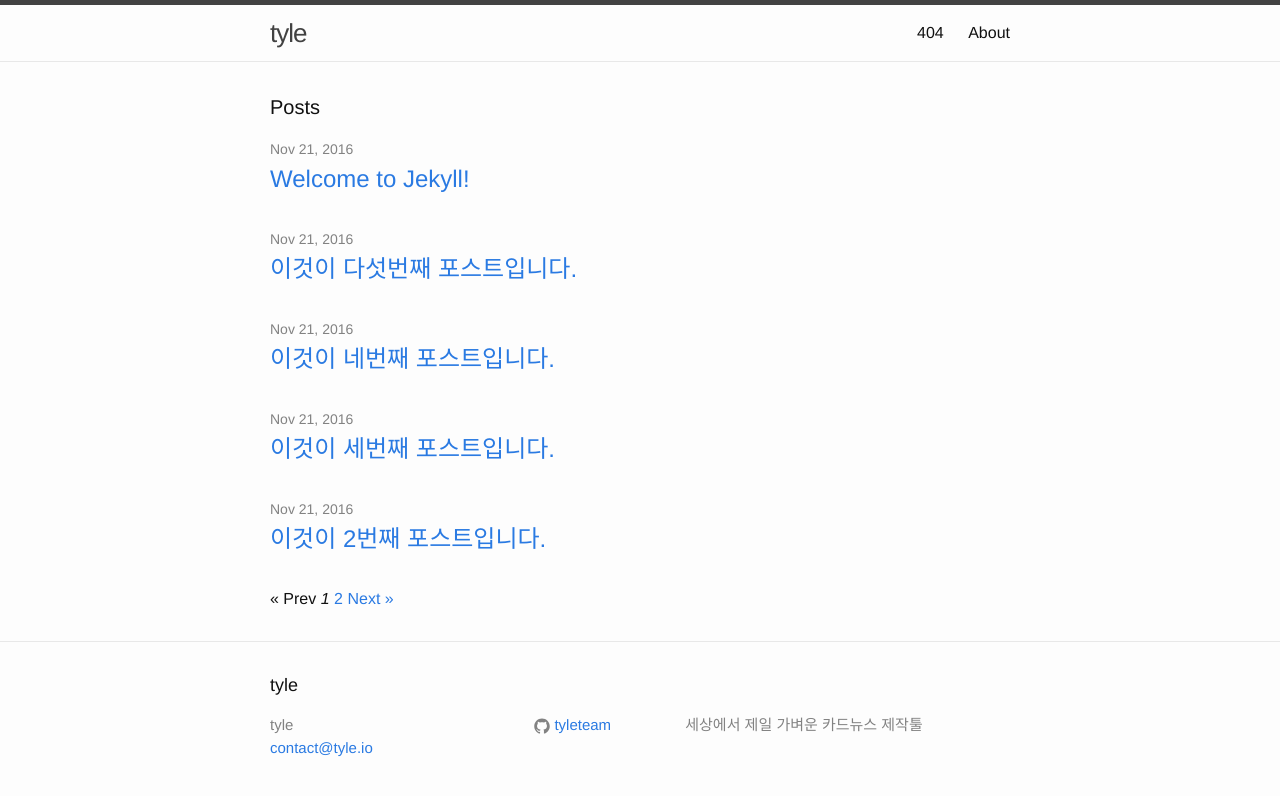
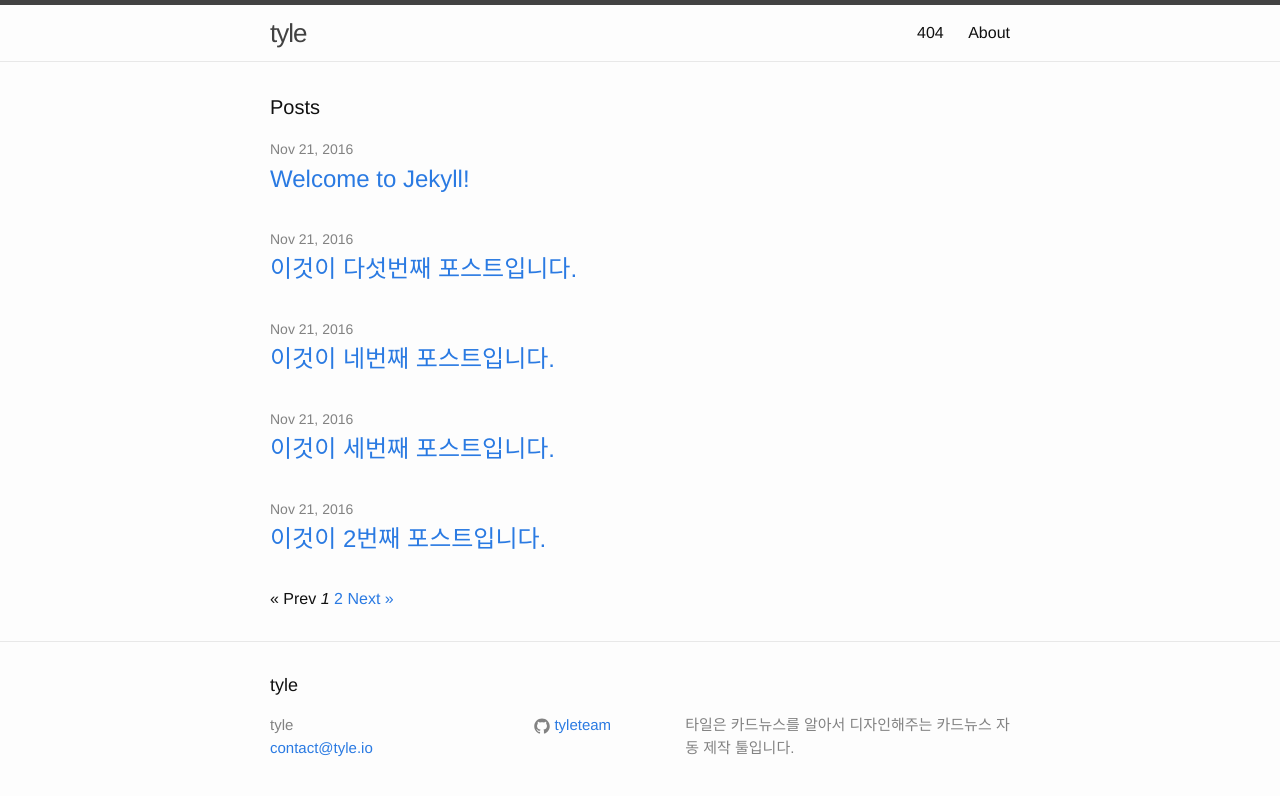
Before and after one commit to tyleteam/tyleteam.github.io, a Jekyll site: the page built from index.html, in a window 1280 px wide. Shown: the top 796 px of the page. Built offline with Jekyll 4.4.1, drawn with Linux system fonts in a browser that asks for light colours; the list of posts is cut into pages by our own code; some of the changed lines change nothing that is shown.

Commit message:
tag,author,permalink수정, fb id추가
what happened

[ticket: X]

```diff
--- a/_config.yml
+++ b/_config.yml
@@ -2,7 +2,7 @@
 title: tyle
 email: contact@tyle.io
 description: |
-  세상에서 제일 가벼운 카드뉴스 제작툴
+  타일은 카드뉴스를 알아서 디자인해주는 카드뉴스 자동 제작 툴입니다.
 baseurl: "" # the subpath of your site, e.g. /blog/
 url: "http://blog.tyle.io" # the base hostname & protocol for your site
 
@@ -12,7 +12,7 @@
 
 repository: tyleteam/tyleteam.github.io
 
-permalink: /:year/:month/:day/:title/
+permalink: /:title/
 
 # Build settings
 markdown: kramdown
@@ -24,6 +24,26 @@
 gems:
   - jekyll-paginate
 
+collections:
+  author:
+    output: true
+    permalink: /authors/:path/
+  tags:
+    output: true
+    permalink: /tags/:path/
+
+defaults:
+  - scope:
+      path: ''
+      type: authors
+    values:
+      layout: author
+  - scope:
+      path: ''
+      type: tags
+    values:
+      layout: tag
+
 paginate: 5
 paginate_path: '/page/:num/'
 
@@ -32,4 +52,7 @@
 keep_files: [assets, files]
 
 author: contact@tyle.io
+
 asset_url: /assets
+
+facebook_id : '581242482053180'
```
